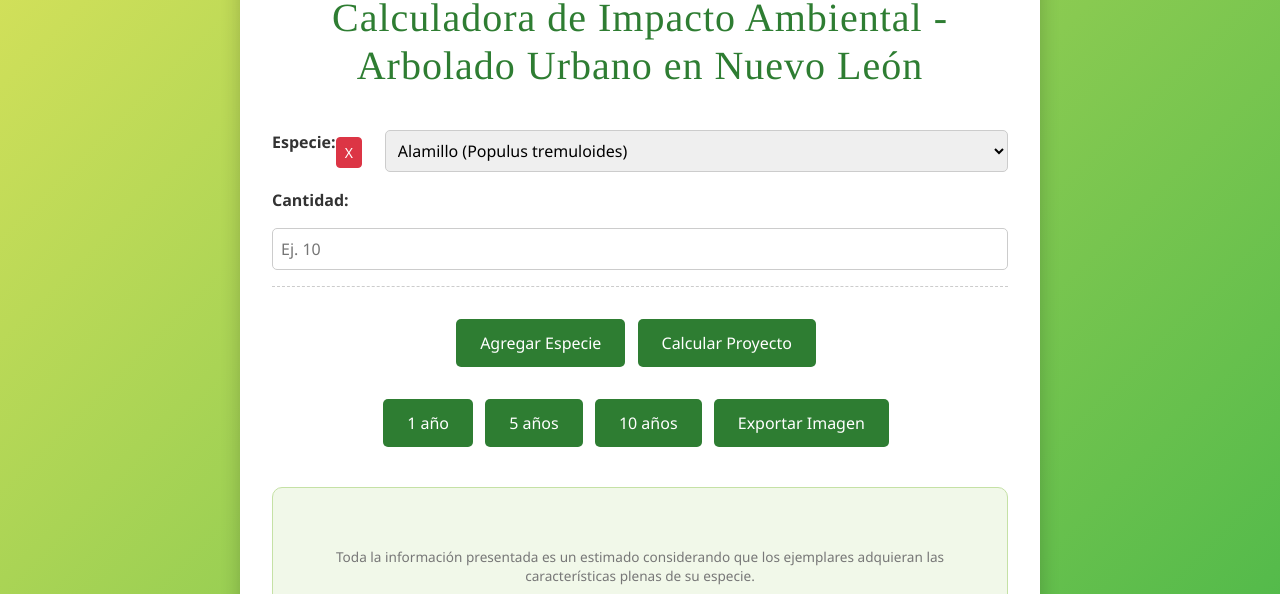
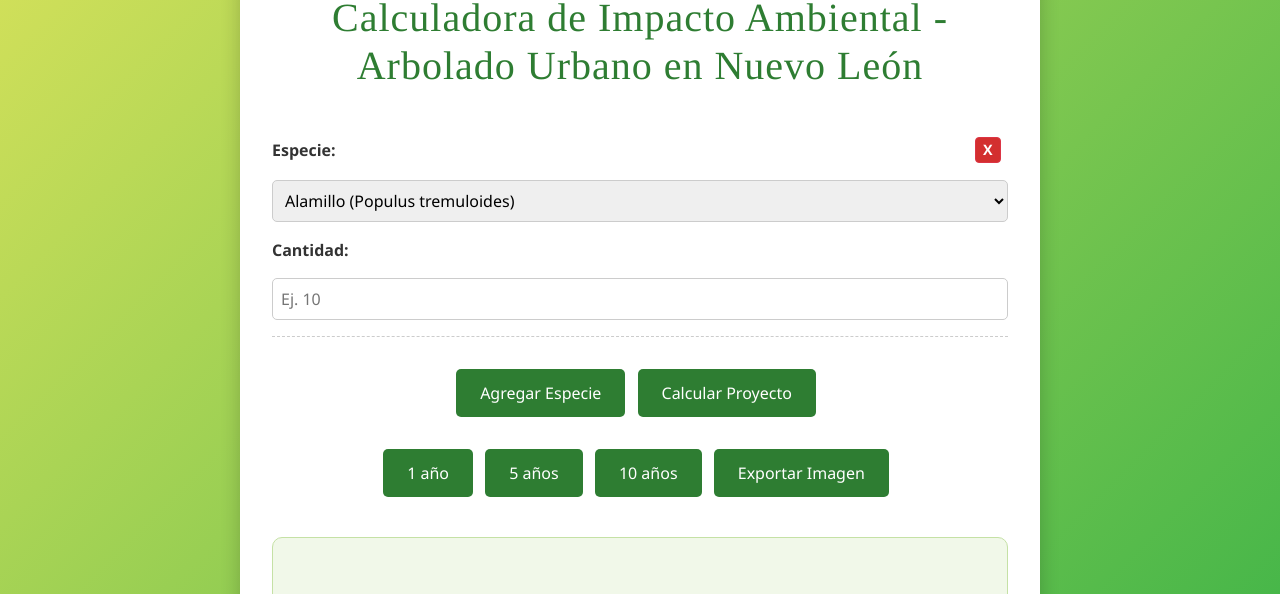
Before and after one commit to Daniel-Manzur-REX/Calculadora-de-impacto-ambiental, a plain HTML site: page index.html in a window 1280 px wide. Shown: the part 170-764 px from the top of the page. Drawn offline with nearby package versions, Linux system fonts and the light colour scheme.

Commit message:
Update styles.css

```diff
--- a/css/styles.css
+++ b/css/styles.css
@@ -1,14 +1,20 @@
 html, body {
+  height: 100% ;
   margin: 0;
   padding: 0;
   width: 100%;
   box-sizing: border-box;
 }
+
 body {
+  min-height: 100vh;
+  display: flex;
+  flex-direction: column;
   font-family: 'Segoe UI', Tahoma, Geneva, Verdana, sans-serif;
   background: linear-gradient(135deg, #dce35b, #45b649);
   color: #333;
 }
+
 h1 {
   font-family: "Tinos", serif;
   font-weight: 400;
@@ -18,7 +24,9 @@ html, body {
   text-align: center;
   letter-spacing: 1px;
 }
+
 .container {
+  flex: 1 0 auto;
   max-width: 800px;
   margin: 3em auto;
   background: #ffffff;
@@ -26,6 +34,7 @@ html, body {
   border-radius: 10px;
   box-shadow: 0 2px 20px rgba(0, 0, 0, 0.2);
 }
+
 .entry {
   display: flex;
   flex-wrap: wrap;
@@ -34,10 +43,20 @@ html, body {
   border-bottom: 1px dashed #ccc;
   padding-bottom: 1em;
 }
+
  .entry label {
   flex: 1 1 100%;
   font-weight: bold;
 }
+
+.entry-row {
+  display: flex;
+  align-items: center;
+  justify-content: space-between;
+  width: 100%;
+  margin-bottom: 0.5em;
+}
+
 select, input {
   flex: 1 1 48%;
   padding: 0.5em;
@@ -45,6 +64,7 @@ html, body {
   border: 1px solid #ccc;
   border-radius: 5px;
 }
+
 button {
   background: #2e7d32;
   color: #fff;
@@ -59,11 +79,27 @@ html, body {
     box-shadow 0.3s,
     transform 0.2s;
 }
+
 button:hover {
   background: #27642a;
   box-shadow: 0 8px 24px rgba(46, 125, 50, 0.2), 0 1.5px 6px rgba(0,0,0,0.08);
   transform: scale(1.05);
 }
+
+.eliminar-btn {
+  background: #d32f2f;
+  padding: 0.1em 0.5em;
+  font-size: 0.9em;
+  font-weight: 700;
+}
+
+.oswald-titulo {
+  font-family: "Oswald", sans-serif;
+  font-optical-sizing: auto;
+  font-weight: 500;
+  font-style: normal;
+}
+
 #exportable {
   background: #f1f8e9;
   padding: 2em;
@@ -71,18 +107,22 @@ html, body {
   border: 1px solid #c5e1a5;
   margin-top: 2em;
 }
+
 .result ul {
   list-style-type: none;
   padding-left: 0;
 }
+
 .result li {
   margin-bottom: 0.5em;
 }
+
 .proyecciones {
   margin-top: 1em;
   margin-bottom: 1em;
   text-align: center;
 }
+
 #disclaimer {
   margin-top: 2em;
   font-size: 0.85em;
@@ -90,6 +130,7 @@ html, body {
   text-align: center;
   line-height: 1.4;
 }
+
 footer {
   margin-top: 3em;
   width: 100%;
@@ -100,5 +141,4 @@ html, body {
   text-align: center;
   background-color: #f8fbff;
   box-sizing: border-box;
-      margin-bottom: 3em;
 }
```
Lines whose indentation alone changed are shown as unchanged.
